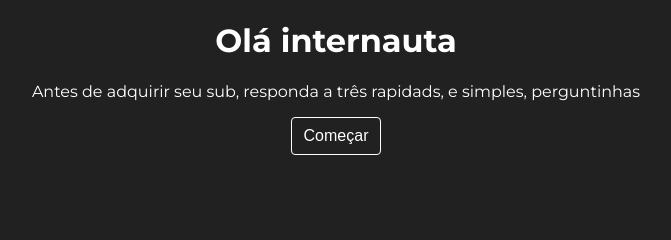
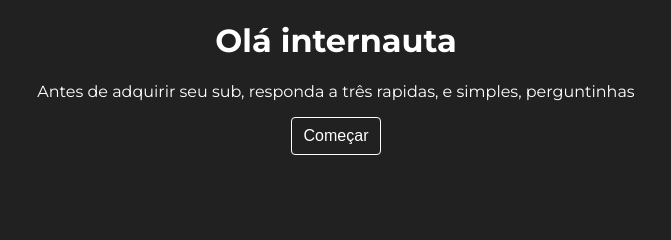
Before and after one commit to MarcoRezende/5Head-v1, a plain HTML site: page index.html in a window 1280 px wide. Shown: the top 240 px of the page, 304-975 px from the left. Drawn offline with Linux system fonts and the light colour scheme.

Commit message:
Corrigindo grafia

```diff
--- a/index.html
+++ b/index.html
@@ -11,7 +11,7 @@
 		<main class="main">
 			<div>
 				<h1>Olá internauta</h1>
-				<p>Antes de adquirir seu sub, responda a três rapidads, e simples, perguntinhas</p>
+				<p>Antes de adquirir seu sub, responda a três rapidas, e simples, perguntinhas</p>
 			</div>
 			<div>
 				<button id="start">Começar</button>
```
